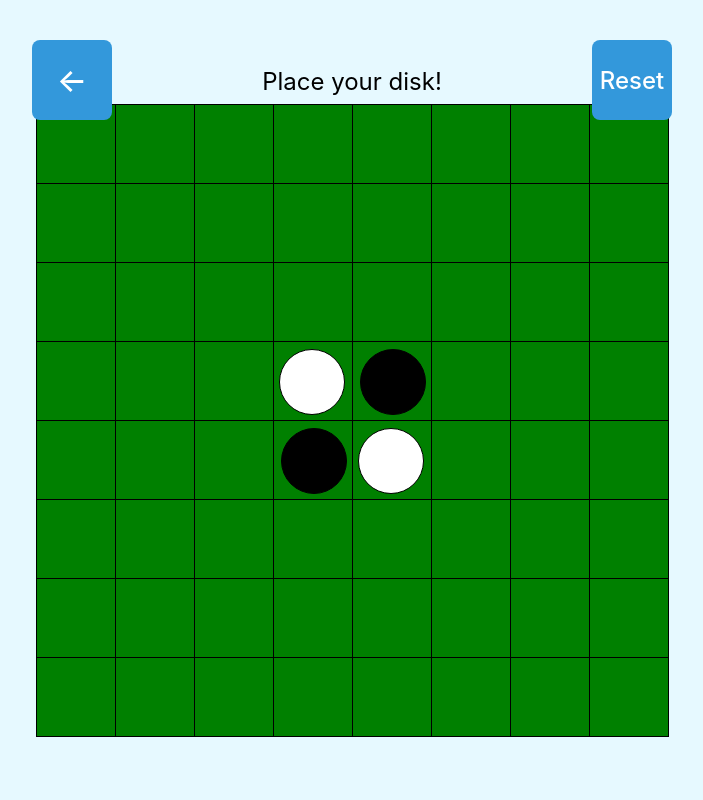
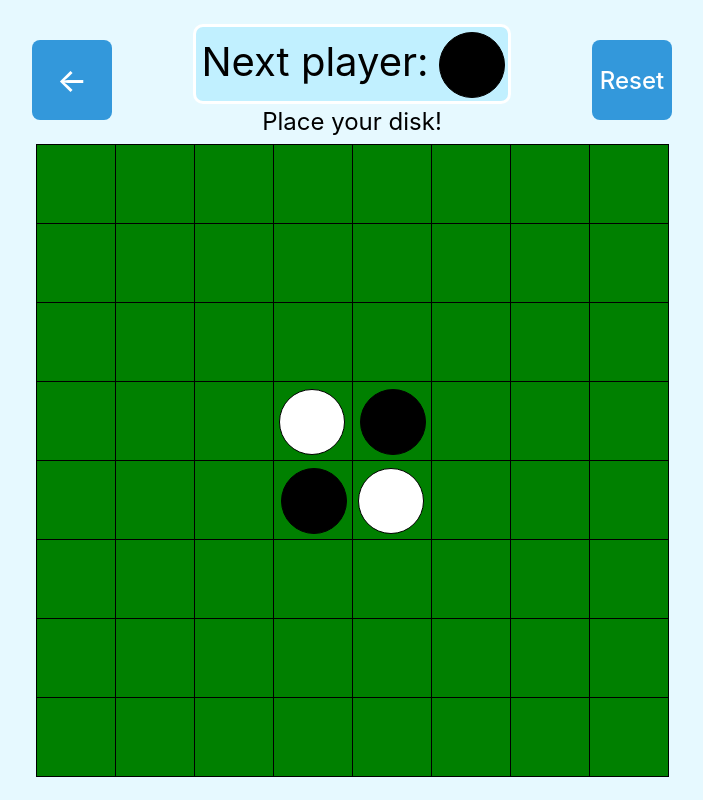
Before and after one commit to ryuryu-ymj/reversi-webapp, a React (Vite) app: page / in a window 1280 px wide. Shown: the whole page, without its empty margins (288-991 px from the left). Built offline with nearby package versions, Linux system fonts and the light colour scheme.

Commit message:
Add: Next Playerの表示を再度追加.

```diff
--- a/src/App.css
+++ b/src/App.css
@@ -122,7 +122,7 @@ body {
 
   .face-white {
     background-color: white;
-    transform: rotateY(-180deg);
+    transform: rotateY(180deg);
   }
 }
 
--- a/src/App.tsx
+++ b/src/App.tsx
@@ -1,5 +1,5 @@
 import "./App.css";
-import { Board } from "./Board";
+import { Board, Disc } from "./Board";
 import { countDiscs, DISC_TYPE_HUMAN, useGameState } from "./game-logic";
 
 /**
@@ -29,6 +29,10 @@ function GameScreen() {
 
   return (
     <div className="game-wrapper">
+      <div className="nextplayer">
+        <span>Next player:</span>
+        <Disc value={gameState.player} />
+      </div>
       <div className="status">{statusLine}</div>
       <Board value={gameState.board} onSquareClick={placeUserDisc} />
       <div className="button-container">
--- a/src/Board.tsx
+++ b/src/Board.tsx
@@ -7,11 +7,11 @@ import { BOARD_DIM, DiscType, SquareType } from "./game-logic";
 /**
  * 碁盤の上に置く石を描画するコンポーネント.
  */
-function Disc(
+export function Disc(
   { value, onAnimationStart, onAnimationComplete }: {
     value: DiscType;
-    onAnimationStart: () => void;
-    onAnimationComplete: () => void;
+    onAnimationStart?: () => void;
+    onAnimationComplete?: () => void;
   },
 ) {
   return (
```
